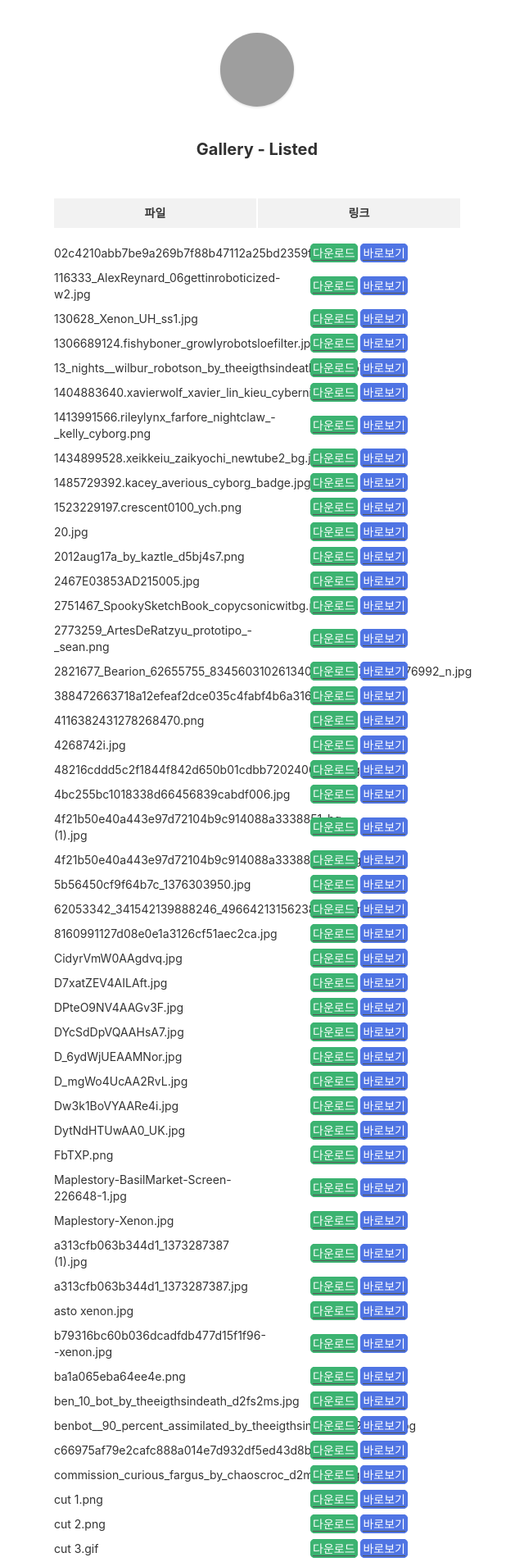
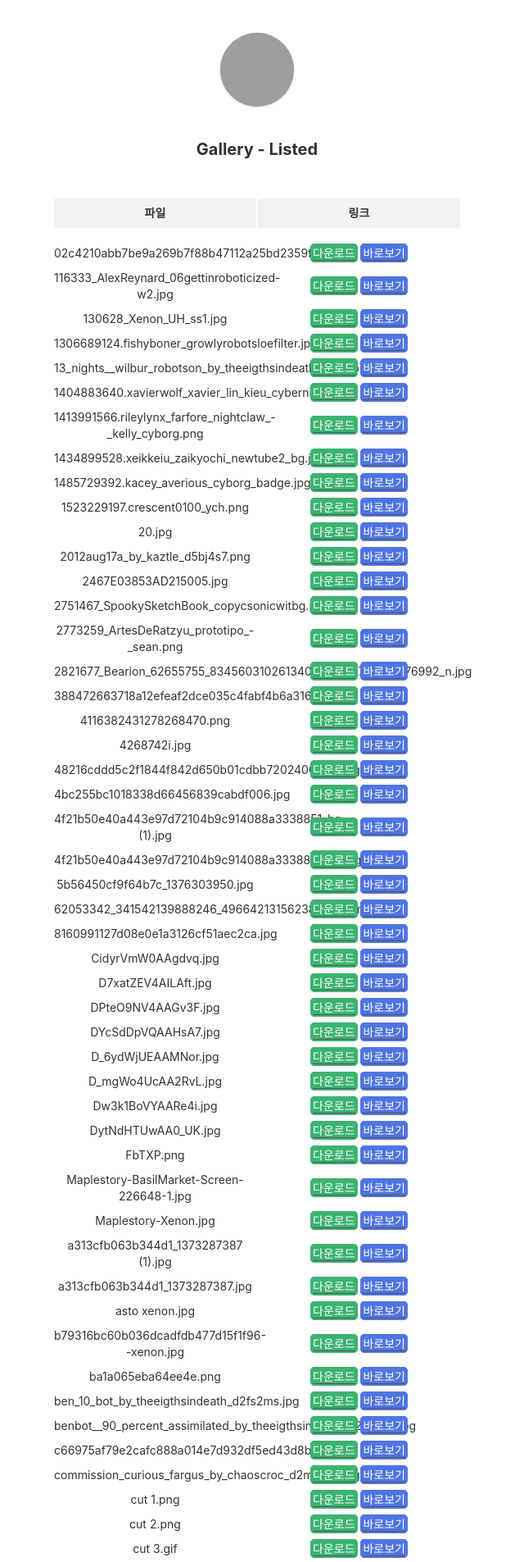
Before and after one commit to stevenoh0908/stevenoh0908.github.io, a Jekyll site: the page built from gallery-listed.html, in a window 1280 px wide. Shown: the top 1905 px of the page at 82% size, without its empty margins (326-966 px from the left). Built offline with Jekyll 4.4.1, drawn with Linux system fonts in a browser that asks for light colours; grey boxes are pictures that could not be loaded.

Commit message:
Update gallery-listed.html

```diff
--- a/gallery-listed.html
+++ b/gallery-listed.html
@@ -17,7 +17,7 @@ layout: default
         {% assign files = site.static_files | where: "images", true %}
         {% for myfile in files %}
           <tr>
-            <td>{{ myfile.name }}</td>
+            <td><center>{{ myfile.name }}</center></td>
             <td><center><span style="border: 1px solid #3CB371; background-color: #3CB371; color: white; padding: 2px; border-radius: 5px; margin: 5px auto;"><a href="{{ myfile.path }}" download>다운로드</a></span> <span style="border: 1px solid #4f74e3; background-color: #4f74e3; color: white; padding: 2px; border-radius: 5px; margin: 5px auto;"><a href="{{ myfile.path }}">바로보기</a></center></span></td
           </tr>
         {% endfor %}
```
